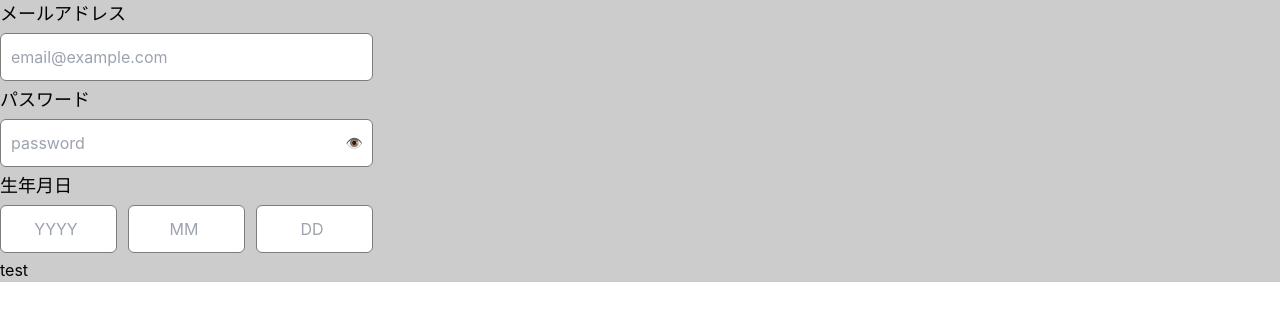
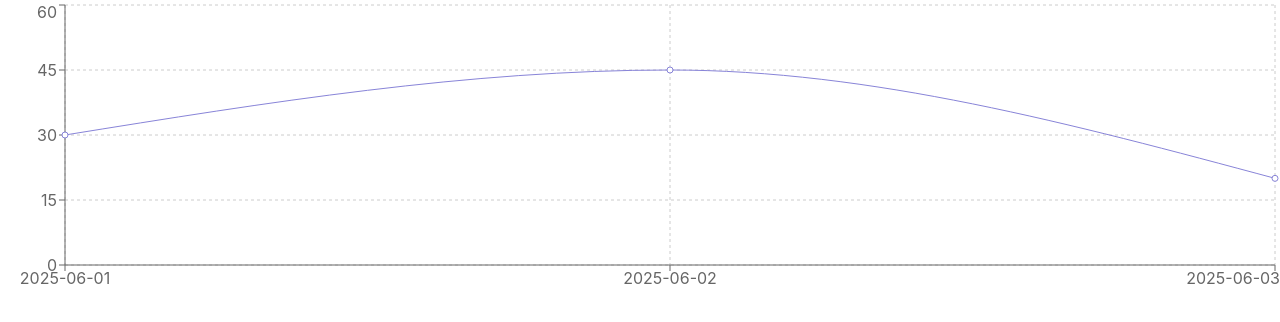
Before and after one commit to Dietary-fibari-hiroto/JapaneseStyleMilk, a React (Create React App) app in the folder client/: page /test in a window 1280 px wide. Shown: the top 322 px of the page. Built offline with nearby package versions, Linux system fonts and the light colour scheme.

Commit message:
task:AuthLayoutのコード成形

```diff
--- a/client/src/components/common/FormButton.tsx
+++ b/client/src/components/common/FormButton.tsx
@@ -9,7 +9,7 @@ const FormButton = ({ isValid, isConnecting = false }: Props) => {
   return (
     <button
       type="submit"
-      className={`w-full h-[52px] ${
+      className={`min-w-[373px] h-[52px] ${
         isValid
           ? "bg-[--surface-button-primary_button]"
           : "bg-[--surface-button-disabled]"
--- a/client/src/components/form/AuthFormContainer.tsx
+++ b/client/src/components/form/AuthFormContainer.tsx
@@ -1,15 +1,24 @@
+import { motion } from "framer-motion";
 type Child = {
   children: React.ReactNode;
   onSubmit: (e: React.FormEvent<HTMLFormElement>) => void;
 };
+const animationConfig = {
+  initial: { filter: "blur(10px) saturate(0%)", opacity: 0 },
+  animate: { filter: "blur(0px) saturate(100%)", opacity: 1 },
+  exit: { filter: "blur(10px) saturate(0%)", opacity: 0 },
+  transition: { duration: 0.5 },
+};
 const AuthFormContainer = ({ children, onSubmit }: Child) => {
   return (
+    <motion.div {...animationConfig}>
       <form
         onSubmit={onSubmit}
         className="flex-all-center flex-col space-y-[44px]"
       >
         {children}
       </form>
+    </motion.div>
   );
 };
 
--- a/client/src/components/layout/AuthLayout.tsx
+++ b/client/src/components/layout/AuthLayout.tsx
@@ -2,7 +2,7 @@ import { Outlet } from "react-router-dom";
 const AuthLayout = () => {
   return (
     <div className="w-screen h-screen flex-all-center">
-      <div className="w-[90vw] h-[90lvh] flex px-[32px] justify-between items-center drop-shadow-2xl bg-white rounded-[24px] px-[150px]">
+      <div className="w-[90vw] h-[90lvh] flex px-[32px] justify-between items-center drop-shadow-2xl bg-white rounded-[24px] px-[200px]">
         <Outlet />
         <section className="w-[624px] h-[640px] rounded-[24px] bg-[--color-neutral-1000]"></section>
       </div>
--- a/client/src/pages/Auth/Register.tsx
+++ b/client/src/pages/Auth/Register.tsx
@@ -65,7 +65,7 @@ const Register = () => {
           <FormButton isValid={isFormValid} isConnecting={isConnecting} />
           <div className="flex-all-center text-body-r space-x-[5px]">
             <p>すでにアカウントをお持ちですか？</p>
-            <Link className="text-[--text-link] font-bold" to="">
+            <Link to="/login" className="text-[--text-link] font-bold">
               ログイン
             </Link>
           </div>
--- a/client/src/pages/Auth/RegisterForm.tsx
+++ b/client/src/pages/Auth/RegisterForm.tsx
@@ -79,7 +79,7 @@ const RegisterForm = () => {
         onChange={handleChange}
         applyToFormData={applyToFormData}
       />
-      <div className="w-full space-y-[20px]">
+      <div className="w-full flex-all-center flex-col space-y-[20px]">
         <div className="flex-all-center space-x-[10px]">
           <button
             type="button"
--- a/client/src/test/Test.tsx
+++ b/client/src/test/Test.tsx
@@ -1,99 +1,45 @@
-import { useForm } from "../hooks";
-import { InputBox, PasswordInput, BirthdayInput } from "../components";
-const inputConfigs = [
-  {
-    name: "email",
-    type: "email",
-    label: "メールアドレス",
-    placeholder: "email@example.com",
-    rules: [
-      {
-        message: "8文字以上入力してください",
-        validate: (value: string) => value.length >= 8,
-      },
-      {
-        message: "メール形式にしてください",
-        validate: (value: string) => /^[^\s@]+@[^\s@]+\.[^\s@]+$/.test(value),
-      },
-    ],
-  },
-  {
-    name: "password",
-    type: "password",
-    label: "パスワード",
-    placeholder: "password",
-    rules: [
-      {
-        message: "8文字以上入力してください",
-        validate: (value: string) => value.length >= 8,
-      },
-      {
-        message: "大文字を1文字以上含めてください",
-        validate: (value: string) => /[A-Z]/.test(value),
-      },
-      {
-        message: "記号（!, @, #, $ など）を含めてください",
-        validate: (value: string) => /[!@#$]/.test(value),
-      },
-    ],
-  },
-  {
-    name: "birthday",
-    type: "birthday",
-    label: "生年月日",
-  },
+import React from "react";
+import {
+  LineChart,
+  Line,
+  XAxis,
+  YAxis,
+  Tooltip,
+  CartesianGrid,
+  ResponsiveContainer,
+} from "recharts";
+
+// データの型定義（なくても動くけど、TSでは書くと安心）
+type DataPoint = {
+  date: string;
+  value: number;
+};
+
+const data: DataPoint[] = [
+  { date: "2025-06-01", value: 30 },
+  { date: "2025-06-02", value: 45 },
+  { date: "2025-06-03", value: 20 },
 ];
 
 const Test = () => {
-  const { formData, handleChange, resetForm, applyToFormData } =
-    useForm(inputConfigs);
-
-  const handleTest = (e: React.FormEvent<HTMLFormElement>) => {
-    e.preventDefault();
-    console.log(formData);
-  };
   return (
-    <form className="bg-[#cccccc]" onSubmit={handleTest}>
-      {inputConfigs.map((config) => {
-        if (config.type === "password") {
-          return (
-            <PasswordInput
-              key={config.name}
-              name={config.name}
-              value={formData[config.name]}
-              onChange={handleChange}
-              label={config.label}
-              rules={config.rules}
-              placeholder={config.placeholder}
-            />
-          );
-        }
-        if (config.type === "birthday") {
-          return (
-            <BirthdayInput
-              key={config.name}
-              name={config.name}
-              onBirthdayChange={applyToFormData}
-              label={config.label}
-            />
-          );
-        }
-
-        return (
-          <InputBox
-            key={config.name}
-            name={config.name}
-            type={config.type}
-            value={formData[config.name]}
-            onChange={handleChange}
-            label={config.label}
-            rules={config.rules}
-            placeholder={config.placeholder}
-          />
-        );
-      })}
-      <button type="submit">test</button>
-    </form>
+    <ResponsiveContainer width="100%" height={300}>
+      <LineChart data={data}>
+        <CartesianGrid strokeDasharray="3 3" />
+        <XAxis dataKey="date" />
+        <YAxis />
+        <Tooltip
+          labelFormatter={(label) => `日付: ${label}`}
+          formatter={(value) => [`値: ${value}`, "データ"]}
+        />
+        <Line
+          type="monotone"
+          dataKey="value"
+          stroke="#8884d8"
+          activeDot={{ r: 8 }}
+        />
+      </LineChart>
+    </ResponsiveContainer>
   );
 };
 
```
Lines whose indentation alone changed are shown as unchanged.
